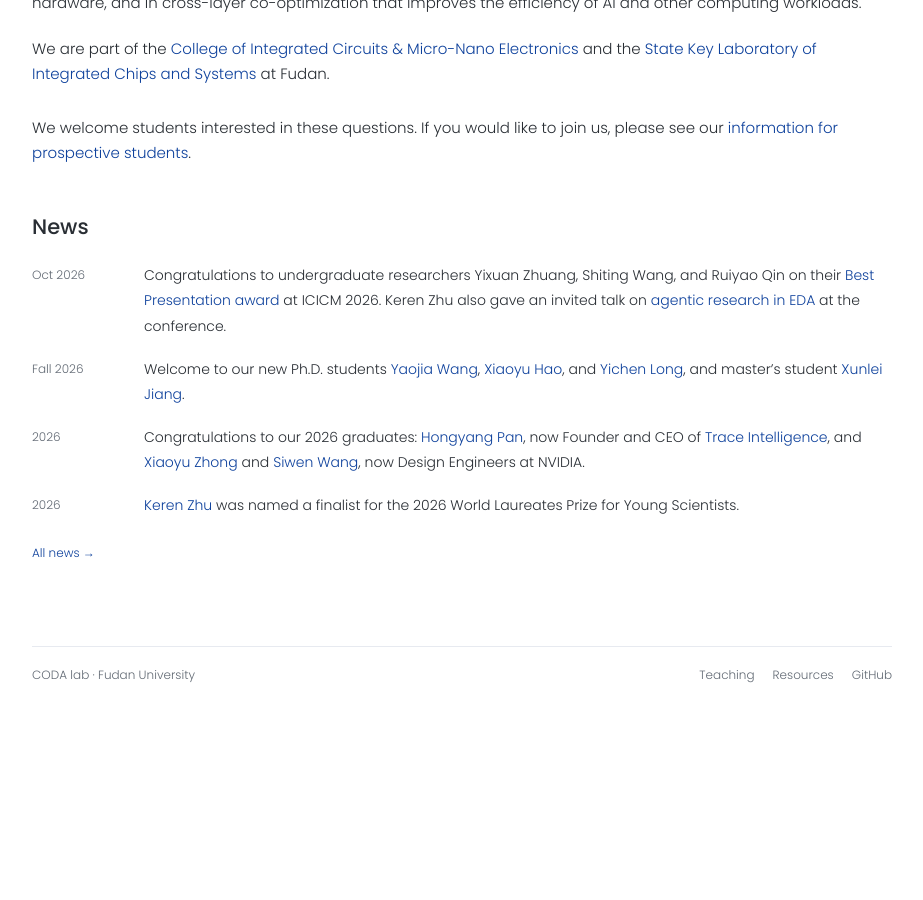
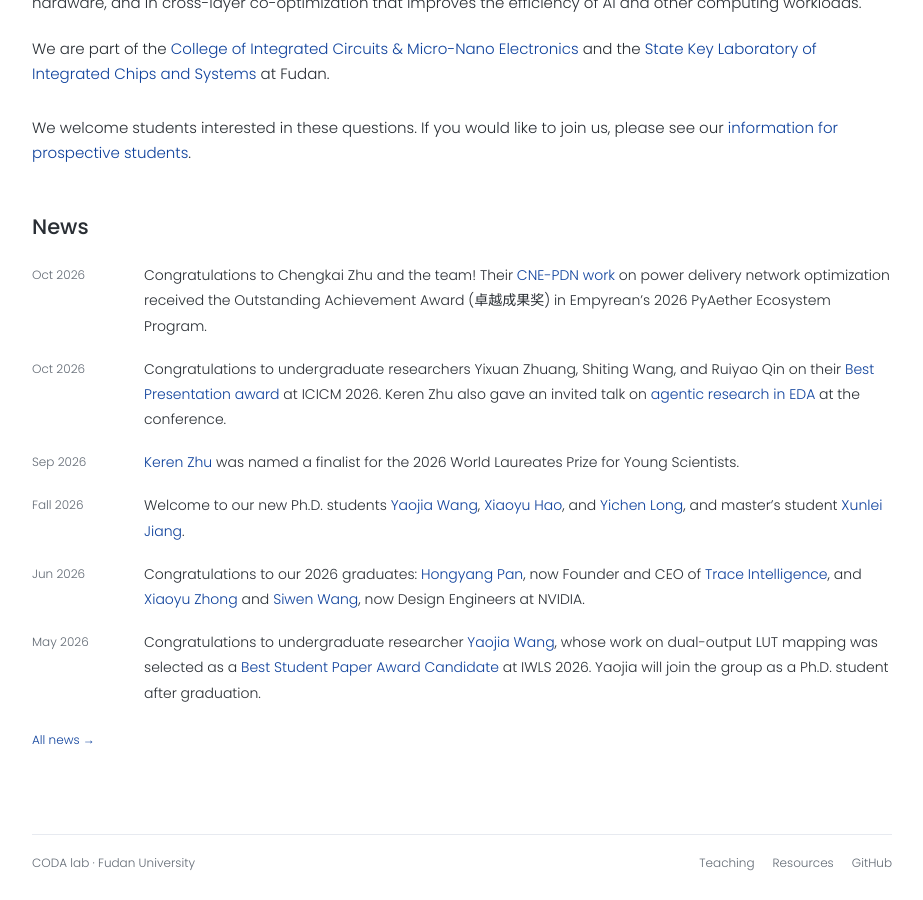
Before and after one commit to krzhu/krzhu.github.io, a Jekyll site: the page built from _pages/about.md, in a window 1280 px wide and 900 px high, scrolled down 970 px. Shown: the whole window, without its empty margins (178-1101 px from the left). Built offline with Jekyll 4.4.1, drawn with Linux system fonts in a browser that asks for light colours; before the commit the page ends 1683 px from its top, so only the background shows below that.

Commit message:
Add PyAether and IWLS student news and refine dates

```diff
--- a/_data/news.yml
+++ b/_data/news.yml
@@ -1,6 +1,17 @@
 # Draft entries are visible in local development only. Set published: true
 # after editorial approval. Dates retain the precision supported by the CV;
 # order is editorial order, not an inferred event date.
+- id: pyaether-cne-pdn-award-2026
+  order: 90
+  date: "2026-10"
+  label: "Oct 2026"
+  published: true
+  text: >-
+    Congratulations to Chengkai Zhu and the team! Their
+    [CNE-PDN work](https://github.com/ckzhu-research/CNE-PDN) on power delivery
+    network optimization received the Outstanding Achievement Award (卓越成果奖)
+    in Empyrean's 2026 PyAether Ecosystem Program.
+
 - id: icicm-best-presentation-2026
   order: 80
   date: "2026-10"
@@ -14,7 +25,7 @@
     at the conference.
 
 - id: new-students-2026
-  order: 40
+  order: 50
   date: "2026"
   label: "Fall 2026"
   published: true
@@ -25,8 +36,8 @@
 
 - id: graduates-2026
   order: 30
-  date: "2026"
-  label: "2026"
+  date: "2026-06"
+  label: "Jun 2026"
   published: true
   text: >-
     Congratulations to our 2026 graduates: [Hongyang Pan](/people/hongyang-pan/),
@@ -35,10 +46,21 @@
     now Design Engineers at NVIDIA.
 
 - id: world-laureates-finalist-2026
-  order: 20
-  date: "2026"
-  label: "2026"
+  order: 60
+  date: "2026-09"
+  label: "Sep 2026"
   published: true
   text: >-
     [Keren Zhu](/keren/) was named a finalist for the
     2026 World Laureates Prize for Young Scientists.
+
+- id: iwls-yaojia-candidate-2026
+  order: 20
+  date: "2026-05"
+  label: "May 2026"
+  published: true
+  text: >-
+    Congratulations to undergraduate researcher [Yaojia Wang](/people/yaojia-wang/),
+    whose work on dual-output LUT mapping was selected as a
+    [Best Student Paper Award Candidate](https://www.iwls.org/iwls2026/) at IWLS 2026.
+    Yaojia will join the group as a Ph.D. student after graduation.
```
